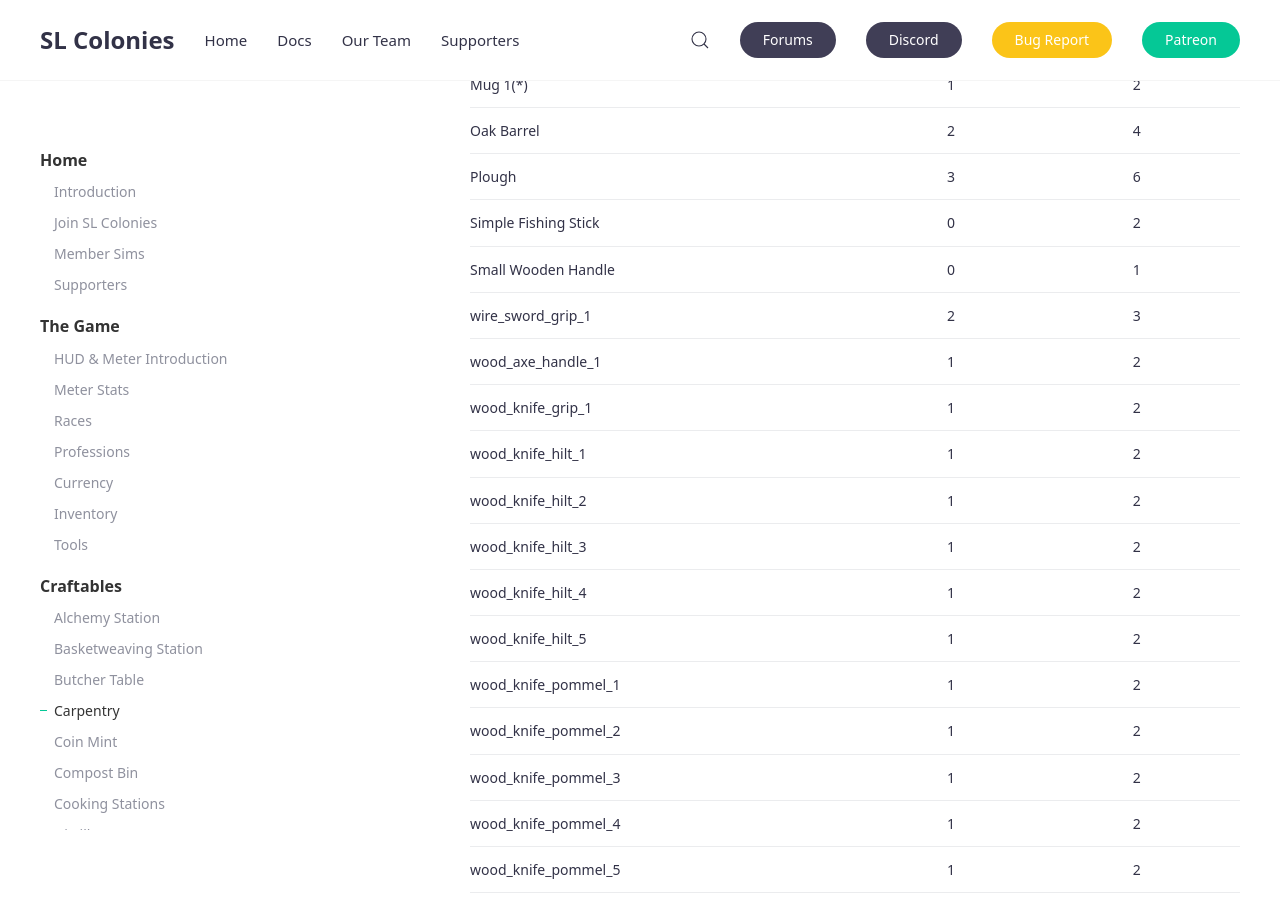
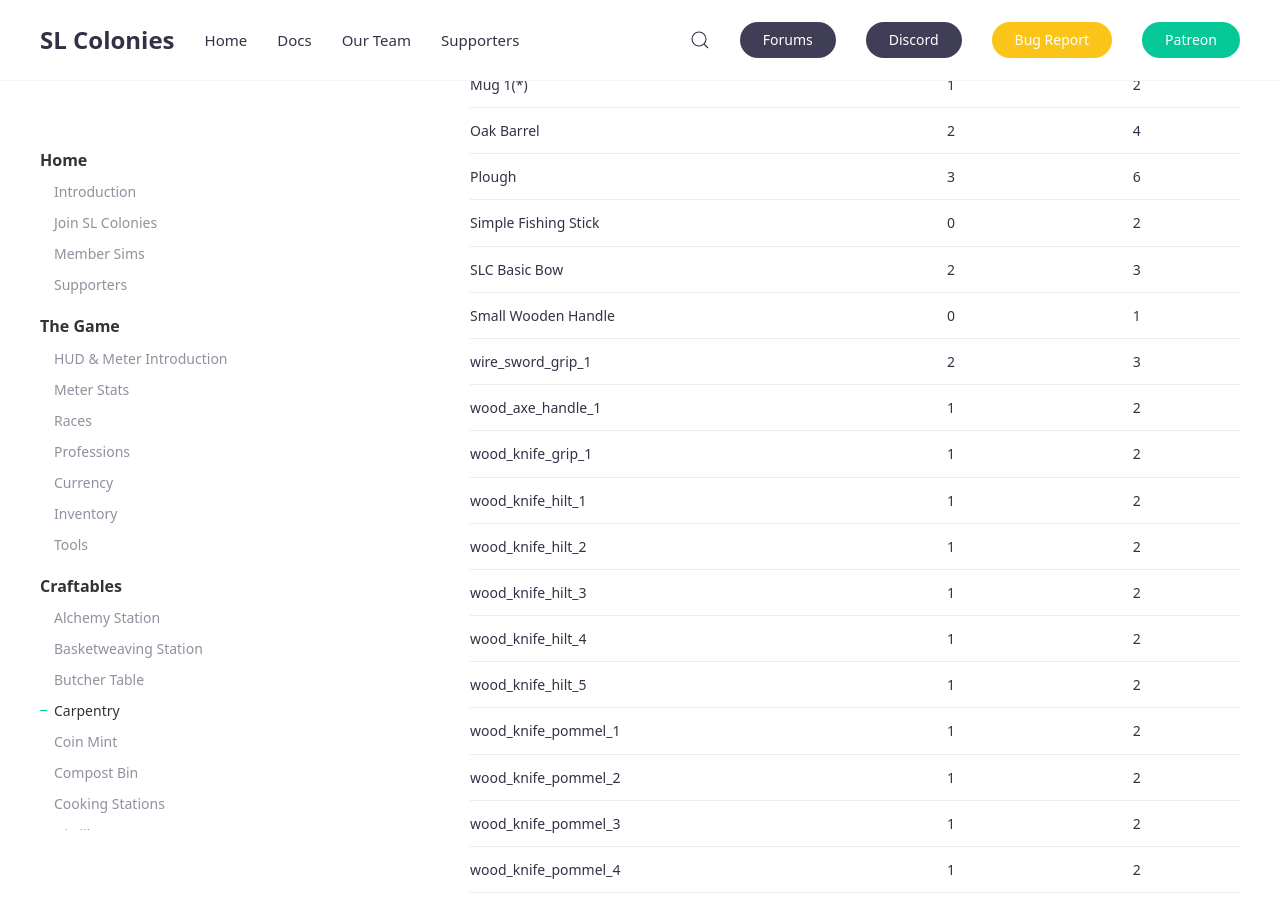
Before and after one commit to SLColonies/Public, a Jekyll site: the page built from _docs/carpentry.md, in a window 1280 px wide and 900 px high, scrolled down 1359 px. Built offline with Jekyll 4.4.1, drawn with Linux system fonts in a browser that asks for light colours; comment, search, counter and statistics services are not loaded.

Commit message:
Update carpentry.md

```diff
--- a/_docs/carpentry.md
+++ b/_docs/carpentry.md
@@ -29,6 +29,7 @@ The carpentry table is a crafting table made for the carpenter profession. It al
 | Oak Barrel           |   2   |     4       |
 | Plough               |   3   |     6       |
 | Simple Fishing Stick |   0   |     2       |
+| SLC Basic Bow        |   2   |     3       |
 | Small Wooden Handle  |   0   |     1       |
 | wire_sword_grip_1    |   2   |     3       |
 | wood_axe_handle_1    |   1   |     2       |
```
